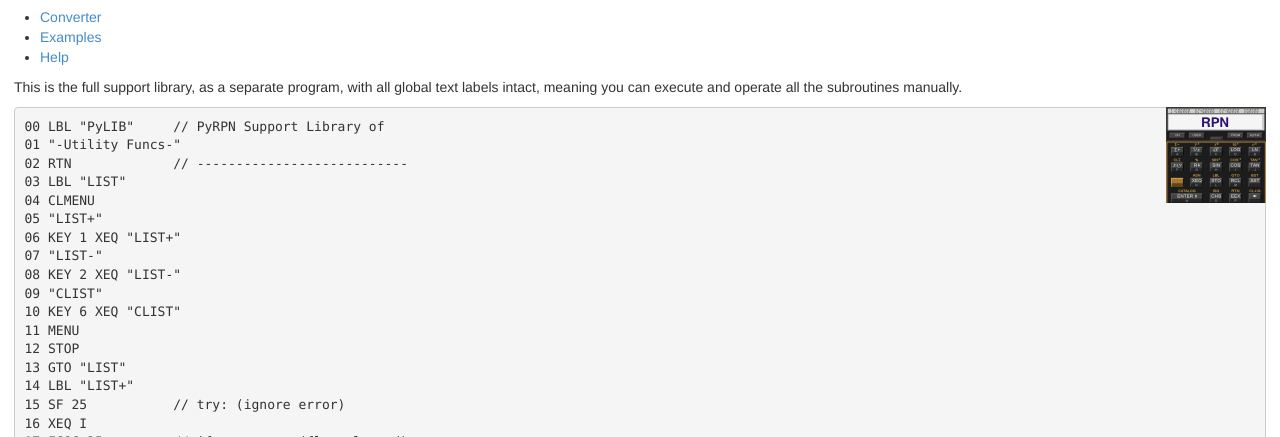
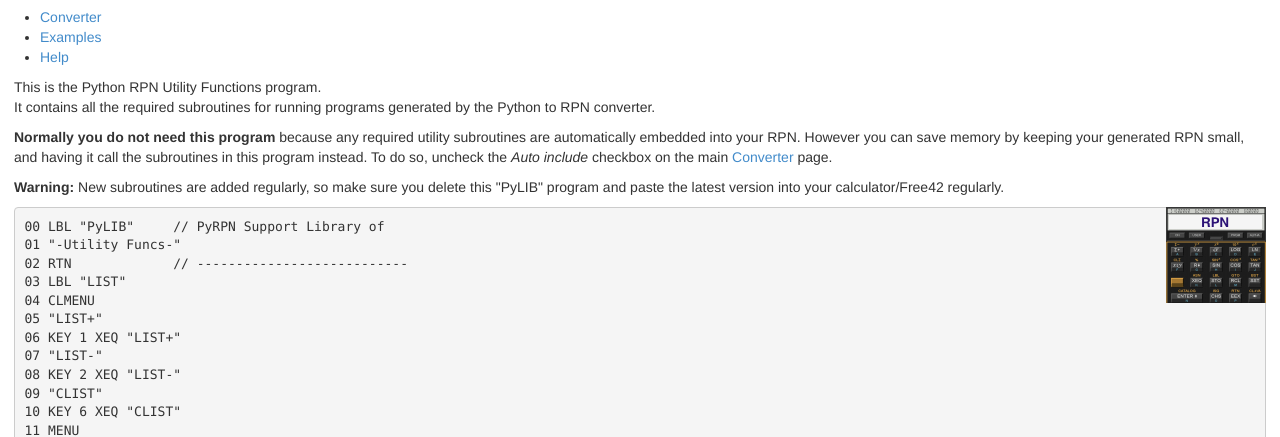
Before and after one commit to abulka/pyrpn, a Flask app: page /py-rpn-lib in a window 1280 px wide. Shown: the part 72-509 px from the top of the page. Run offline with Flask 2, Linux system fonts and the light colour scheme.

Commit message:
common rpn lib page help enhanced.

```diff
--- a/templates/pyrpnlib.html
+++ b/templates/pyrpnlib.html
@@ -14,20 +14,47 @@
     <div class="andy_content">
 
 		<p>
-			This is the full support library, as a separate program, with all global text labels
-			intact, meaning you can execute and operate all the subroutines manually.
+			This is the Python RPN Utility Functions program.<br>It contains all the required subroutines for running
+			programs generated by the Python to RPN converter.
 		</p>
+		<p>
+			<b>Normally you do not need this program</b> because any required utility subroutines are automatically embedded into your
+			RPN.  However you can save memory by keeping your generated RPN small, and having it call the subroutines
+			in this program instead. To do so, uncheck the <i>Auto include</i> checkbox on the main <a href="/">Converter</a> page.</p>
+		<p><b>Warning:</b> New subroutines are added
+			regularly, so make sure you delete this "PyLIB" program and paste the latest version into your
+			calculator/Free42 regularly.</p>
 
 		<img src="static/calc_icon1.png" style="float: right;">
 		<pre>{{ rpn }}</pre>
 
+
+		<div id="result-view">
+			<!-- The buttons used to copy the text -->
+			<button class="btn btn-primary" data-clipboard-text="{{ rpn }}" title="Copy RPN text as shown">Copy</button>
+			<button class="btn btn-primary" data-clipboard-text="{{ rpn_free42 }}" title="Copy RPN text - ready to paste into Free42 calc (no comments, line numbers)">Copy for Free42</button>
+		</div>
+
+		<h2>Advanced tips:</h2>
+		<ul>
+			<li>This program exposes numerous <b>global text labels</b>, allowing any program generated by the Python to RPN converter
+				to call the required subroutine.
+			</li>
+			<li>You can play with and test the subroutines yourself, by the usual XEQ "subroutine name".
+				For example "pGTE" takes two numbers on the stack and returns 1 or 0 depending on whether y >= x.
+				Note: 1 means true and 0 means false.
+			</li>
+			<li>If you choose not to use this program of utility subroutines (the default) then these subroutines are
+				'embedded' into generated RPN.  When embedded, all global text labels are converted into local
+				numbered labels, so that the global namespace is not polluted.  Each generated RPN program thus becomes
+				completely self contained, and there are no version dependencies on this common utility program.
+				This is easier and probably what most people want, which is why <b>not</b> using this global utility
+				program is the default.
+			</li>
+
+		</ul>
+
     </div>
-
-	<div id="result-view">
-		<!-- The buttons used to copy the text -->
-		<button class="btn btn-primary" data-clipboard-text="{{ rpn }}" title="Copy RPN text as shown">Copy</button>
-		<button class="btn btn-primary" data-clipboard-text="{{ rpn_free42 }}" title="Copy RPN text - ready to paste into Free42 calc (no comments, line numbers)">Copy for Free42</button>
-	</div>
 
 
 <script>
```
